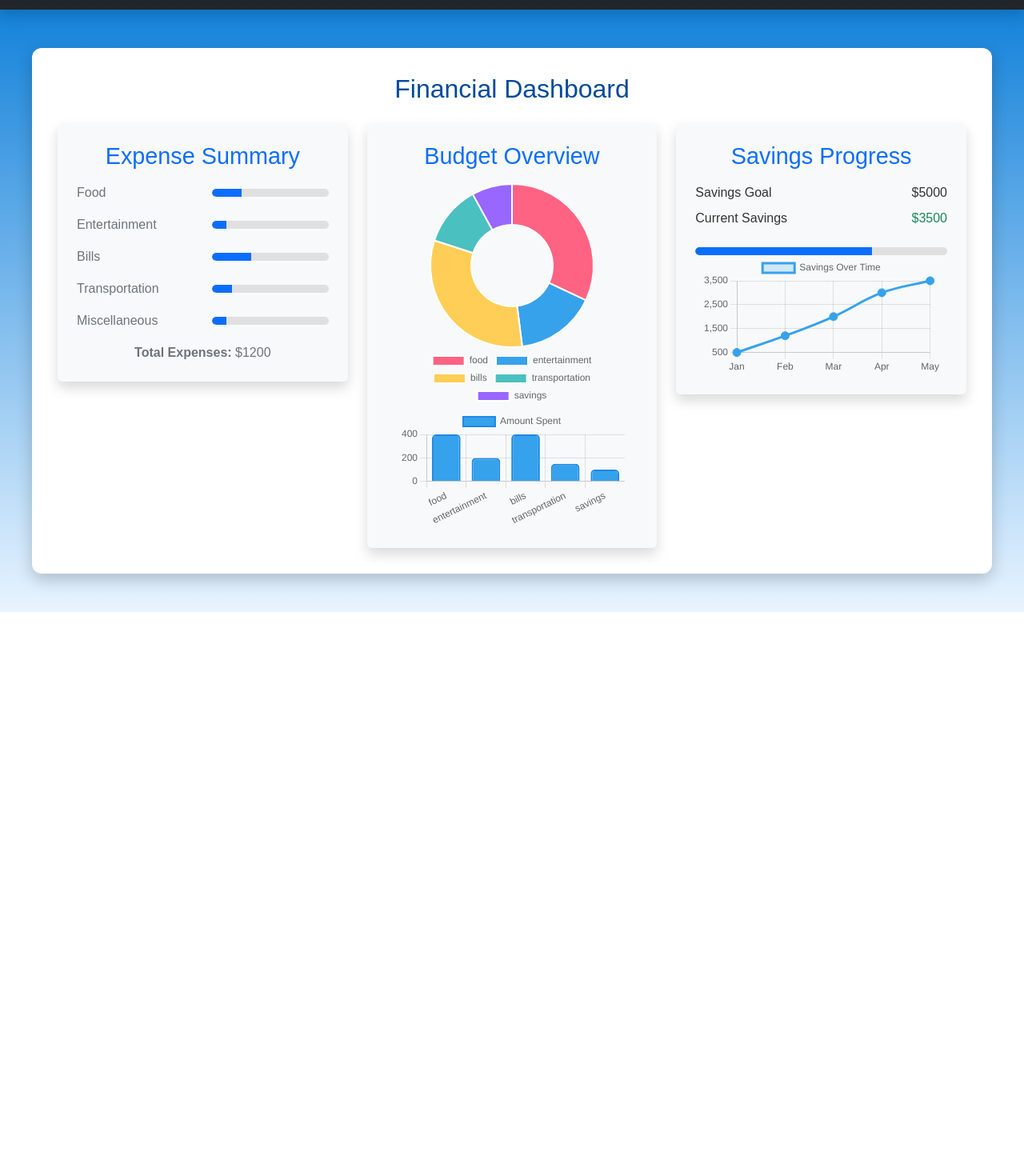
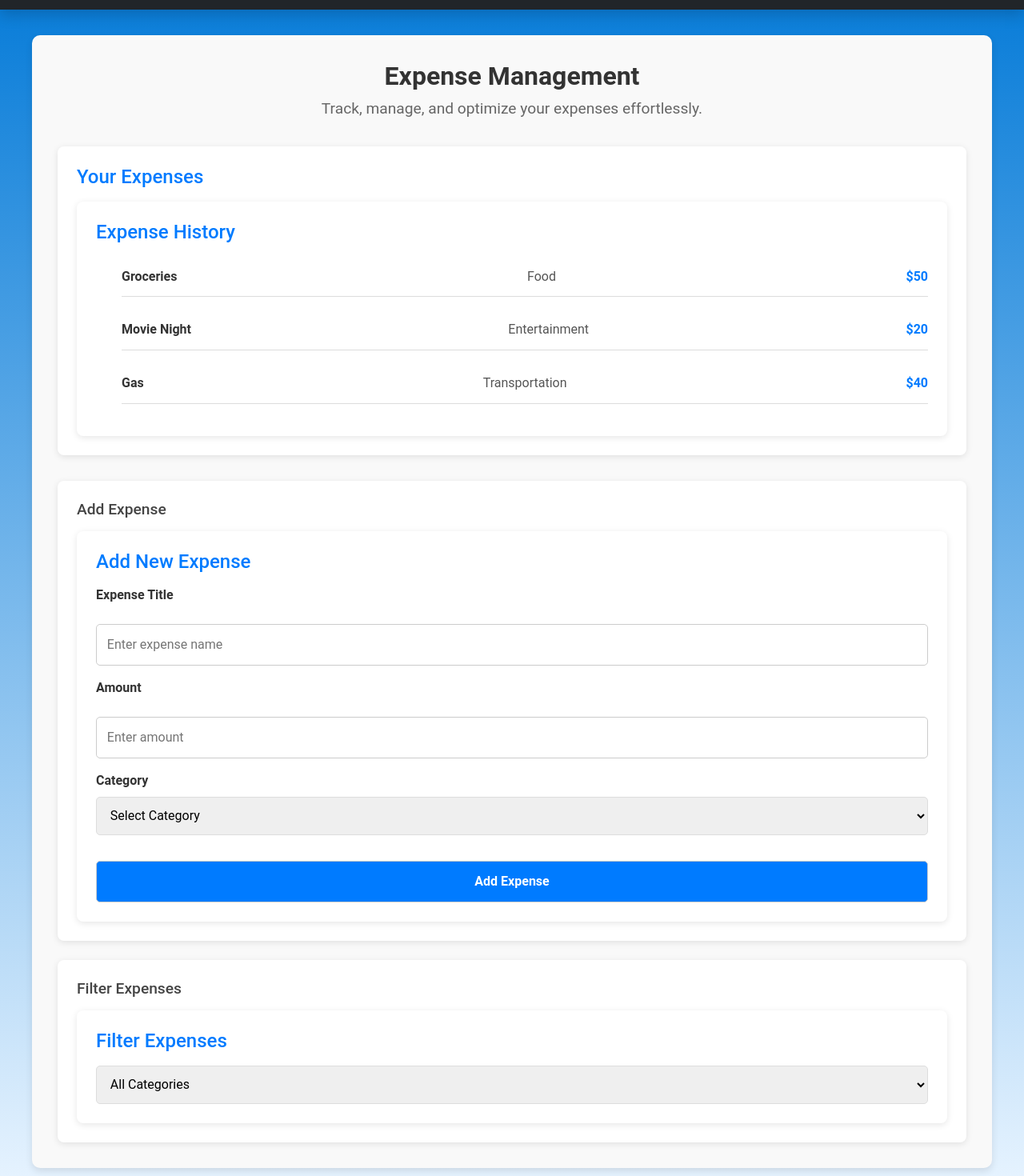
Before and after one commit to HayatDahraj11/React-Finance-Dashboard, a React (Vite) app: page /Expense-Manager in a window 1280 px wide. Before the commit this address led to /dashboard. Shown: the part 60-1530 px from the top of the page at 80% size. Before the commit the page ends 825 px from the top, so only its background shows below. Built offline with nearby package versions, Linux system fonts and the light colour scheme; no server answers; sample sign-in values are in the browser's storage.

Commit message:
ExpenseManagerUI Implemented

```diff
--- a/src/App.jsx
+++ b/src/App.jsx
@@ -5,7 +5,7 @@ import Register from './pages/auth/Register';
 import ProtectedRoute from './components/ProtectedRoute';
 import Dashboard from './pages/dashboard/Dashboard';
 import BudgetPlanner from '../src/pages/BudgetPlanner.jsx';
-//features/budget/BudgetPlanner.jsx';
+import ExpenseManager from '../web-project/src/features/expenses/ExpenseManager.jsx';
 
 function App() {
   return (
@@ -33,6 +33,15 @@ function App() {
               </ProtectedRoute>
             }
           />
+          <Route
+            path="/Expense-Manager"
+            element={
+              <ProtectedRoute>
+                <ExpenseManager />
+              </ProtectedRoute>
+            }
+          />
+
 
           {/* Default route */}
           <Route path="/" element={<Navigate to="/dashboard" />} />
--- a/src/pages/dashboard/Navbar.jsx
+++ b/src/pages/dashboard/Navbar.jsx
@@ -42,7 +42,7 @@ const Navbar = () => {
             <li className="nav-item">
               <Link
                 className={`nav-link ${location.pathname === '/expense-manager' ? 'active' : ''}`}
-                to="/expense-manager"
+                to="/Expense-Manager"
               >
                 Expense Manager
               </Link>
--- /dev/null
+++ b/web-project/src/features/expenses/ExpenseComponents.jsx
@@ -0,0 +1,121 @@
+// src/features/expenses/components/ExpenseFilters.jsx
+import React, { useState } from 'react';
+import './ExpenseFilters.css';
+import './ExpenseForm.css';
+import './ExpenseList.css'
+
+
+const ExpenseFilters = () => {
+  const [filter, setFilter] = useState('');
+
+  const handleFilterChange = (e) => {
+    setFilter(e.target.value);
+    console.log('Filter by:', e.target.value);
+  };
+
+  return (
+    <div className="expense-filters">
+      <h3 className="filters-title">Filter Expenses</h3>
+      <select
+        className="filter-select"
+        value={filter}
+        onChange={handleFilterChange}
+      >
+        <option value="">All Categories</option>
+        <option value="Food">Food</option>
+        <option value="Entertainment">Entertainment</option>
+        <option value="Transportation">Transportation</option>
+        <option value="Bills">Bills</option>
+        <option value="Miscellaneous">Miscellaneous</option>
+      </select>
+    </div>
+  );
+}; export {ExpenseFilters};
+
+
+const ExpenseForm = () => {
+  const [expense, setExpense] = useState({ title: '', amount: '', category: '' });
+
+  const handleChange = (e) => {
+    const { name, value } = e.target;
+    setExpense((prev) => ({ ...prev, [name]: value }));
+  };
+
+  const handleSubmit = (e) => {
+    e.preventDefault();
+    console.log('New Expense:', expense);
+    setExpense({ title: '', amount: '', category: '' });
+  };
+
+  return (
+    <form className="expense-form" onSubmit={handleSubmit}>
+      <h3 className="form-title">Add New Expense</h3>
+      <div className="form-group">
+        <label htmlFor="title">Expense Title</label>
+        <input
+          type="text"
+          id="title"
+          name="title"
+          value={expense.title}
+          onChange={handleChange}
+          placeholder="Enter expense name"
+        />
+      </div>
+      <div className="form-group">
+        <label htmlFor="amount">Amount</label>
+        <input
+          type="number"
+          id="amount"
+          name="amount"
+          value={expense.amount}
+          onChange={handleChange}
+          placeholder="Enter amount"
+        />
+      </div>
+      <div className="form-group">
+        <label htmlFor="category">Category</label>
+        <select
+          id="category"
+          name="category"
+          value={expense.category}
+          onChange={handleChange}
+        >
+          <option value="">Select Category</option>
+          <option value="Food">Food</option>
+          <option value="Entertainment">Entertainment</option>
+          <option value="Transportation">Transportation</option>
+          <option value="Bills">Bills</option>
+          <option value="Miscellaneous">Miscellaneous</option>
+        </select>
+      </div>
+      <button type="submit" className="submit-btn">Add Expense</button>
+    </form>
+  );
+};
+
+export {ExpenseForm};
+
+const ExpenseList = () => {
+  const expenses = [
+    { id: 1, title: 'Groceries', amount: 50, category: 'Food' },
+    { id: 2, title: 'Movie Night', amount: 20, category: 'Entertainment' },
+    { id: 3, title: 'Gas', amount: 40, category: 'Transportation' },
+  ];
+
+  return (
+    <div className="expense-list">
+      <h3 className="list-title">Expense History</h3>
+      <ul>
+        {expenses.map((expense) => (
+          <li key={expense.id} className="expense-item">
+            <span className="expense-title">{expense.title}</span>
+            <span className="expense-category">{expense.category}</span>
+            <span className="expense-amount">${expense.amount}</span>
+          </li>
+        ))}
+      </ul>
+    </div>
+  );
+};
+
+export {ExpenseList};
--- /dev/null
+++ b/web-project/src/features/expenses/ExpenseFilters.css
@@ -0,0 +1,21 @@
+/* expenseFilters.css */
+.expense-filters {
+    background: #ffffff;
+    padding: 1.5rem;
+    border-radius: 8px;
+    box-shadow: 0 2px 8px rgba(0, 0, 0, 0.1);
+  }
+
+  .filters-title {
+    font-size: 1.5rem;
+    margin-bottom: 1rem;
+    color: #007bff;
+  }
+
+  .filter-select {
+    width: 100%;
+    padding: 0.8rem;
+    border: 1px solid #ddd;
+    border-radius: 5px;
+    font-size: 1rem;
+  }
--- /dev/null
+++ b/web-project/src/features/expenses/ExpenseForm.css
@@ -0,0 +1,47 @@
+/* expenseForm.css */
+.expense-form {
+    background: #ffffff;
+    padding: 1.5rem;
+    border-radius: 8px;
+    box-shadow: 0 2px 8px rgba(0, 0, 0, 0.1);
+  }
+
+  .form-title {
+    font-size: 1.5rem;
+    margin-bottom: 1rem;
+    color: #007bff;
+  }
+
+  .form-group {
+    margin-bottom: 1rem;
+  }
+
+  label {
+    display: block;
+    margin-bottom: 0.5rem;
+    font-weight: bold;
+  }
+
+  input, select {
+    width: 100%;
+    padding: 0.8rem;
+    border: 1px solid #ddd;
+    border-radius: 5px;
+    font-size: 1rem;
+  }
+
+  .submit-btn {
+    width: 100%;
+    padding: 0.8rem;
+    background-color: #007bff;
+    color: #ffffff;
+    border: none;
+    border-radius: 5px;
+    font-weight: bold;
+    cursor: pointer;
+    transition: background-color 0.3s ease;
+  }
+
+  .submit-btn:hover {
+    background-color: #0056b3;
+  }
--- /dev/null
+++ b/web-project/src/features/expenses/ExpenseList.css
@@ -0,0 +1,34 @@
+/* expenseList.css */
+.expense-list {
+    background: #ffffff;
+    padding: 1.5rem;
+    border-radius: 8px;
+    box-shadow: 0 2px 8px rgba(0, 0, 0, 0.1);
+  }
+
+  .list-title {
+    font-size: 1.5rem;
+    margin-bottom: 1rem;
+    color: #007bff;
+  }
+
+  .expense-item {
+    display: flex;
+    justify-content: space-between;
+    padding: 0.8rem 0;
+    border-bottom: 1px solid #ddd;
+  }
+
+  .expense-title {
+    font-weight: bold;
+    color: #333;
+  }
+
+  .expense-category {
+    color: #555;
+  }
+
+  .expense-amount {
+    font-weight: bold;
+    color: #007bff;
+  }
--- /dev/null
+++ b/web-project/src/features/expenses/ExpenseManager.css
@@ -0,0 +1,92 @@
+/* expenseManager.css */
+.expense-manager-container {
+    max-width: 1200px;
+    margin: 2rem auto;
+    padding: 2rem;
+    background: #f9f9f9;
+    border-radius: 10px;
+    box-shadow: 0 4px 10px rgba(0, 0, 0, 0.1);
+    font-family: 'Roboto', sans-serif;
+  }
+
+  .expense-header {
+    text-align: center;
+    margin-bottom: 2rem;
+  }
+
+  .expense-header .title {
+    font-size: 2rem;
+    font-weight: bold;
+    color: #333;
+  }
+
+  .expense-header .subtitle {
+    font-size: 1.2rem;
+    color: #666;
+    margin-top: 0.5rem;
+  }
+
+  .expense-content {
+    display: flex;
+    flex-direction: column;
+    gap: 2rem;
+  }
+
+  .expense-list-section {
+    flex: 2;
+    background: #ffffff;
+    padding: 1.5rem;
+    border-radius: 8px;
+    box-shadow: 0 2px 8px rgba(0, 0, 0, 0.1);
+  }
+
+  .section-title {
+    font-size: 1.5rem;
+    margin-bottom: 1rem;
+    color: #333;
+  }
+
+  .expense-form-section {
+    flex: 1;
+    display: flex;
+    flex-direction: column;
+    gap: 1.5rem;
+  }
+
+  .form-wrapper, .filters-wrapper {
+    background: #ffffff;
+    padding: 1.5rem;
+    border-radius: 8px;
+    box-shadow: 0 2px 8px rgba(0, 0, 0, 0.1);
+  }
+
+  .section-title {
+    font-size: 1.5rem;
+    color: #007bff;
+  }
+
+  .expense-form-section h2 {
+    font-size: 1.2rem;
+    color: #444;
+  }
+
+  .expense-form-section input,
+  .expense-form-section button {
+    margin-top: 1rem;
+    padding: 0.8rem;
+    width: 100%;
+    border: 1px solid #ccc;
+    border-radius: 5px;
+  }
+
+  .expense-form-section button {
+    background-color: #007bff;
+    color: #fff;
+    font-weight: bold;
+    cursor: pointer;
+    transition: background-color 0.3s ease;
+  }
+
+  .expense-form-section button:hover {
+    background-color: #0056b3;
+  }
--- a/web-project/src/features/expenses/ExpenseManager.jsx
+++ b/web-project/src/features/expenses/ExpenseManager.jsx
@@ -1,25 +1,36 @@
 // src/pages/expenses/ExpenseManager.jsx
 import React from 'react';
-import { ExpenseForm, ExpenseList, ExpenseFilters } from '../../features/expenses/components';
+import { ExpenseForm, ExpenseList, ExpenseFilters } from './ExpenseComponents.jsx';
+import Navbar from '../../../../src/pages/dashboard/Navbar.jsx';
+import './ExpenseManager.css';
 
 const ExpenseManager = () => {
   return (
-    <div className="p-6">
-      <header className="mb-6">
-        <h1 className="text-2xl font-bold">Expense Management</h1>
+    <>
+      <Navbar />
+      <div className="expense-manager-container">
+      <header className="expense-header">
+        <h1 className="title">Expense Management</h1>
+        <p className="subtitle">Track, manage, and optimize your expenses effortlessly.</p>
       </header>
 
-      <div className="grid grid-cols-1 lg:grid-cols-3 gap-6">
-        <div className="lg:col-span-2">
+      <div className="expense-content">
+        <div className="expense-list-section">
+          <h2 className="section-title">Your Expenses</h2>
           <ExpenseList />
         </div>
-        <div>
-          <ExpenseForm />
-          <ExpenseFilters />
+        <div className="expense-form-section">
+          <div className="form-wrapper">
+            <h2 className="section-title">Add Expense</h2>
+            <ExpenseForm />
+          </div>
+          <div className="filters-wrapper">
+            <h2 className="section-title">Filter Expenses</h2>
+            <ExpenseFilters />
+          </div>
         </div>
       </div>
     </div>
+    </>
   );
-};
-
-export default ExpenseManager;
+};export default ExpenseManager;
```
